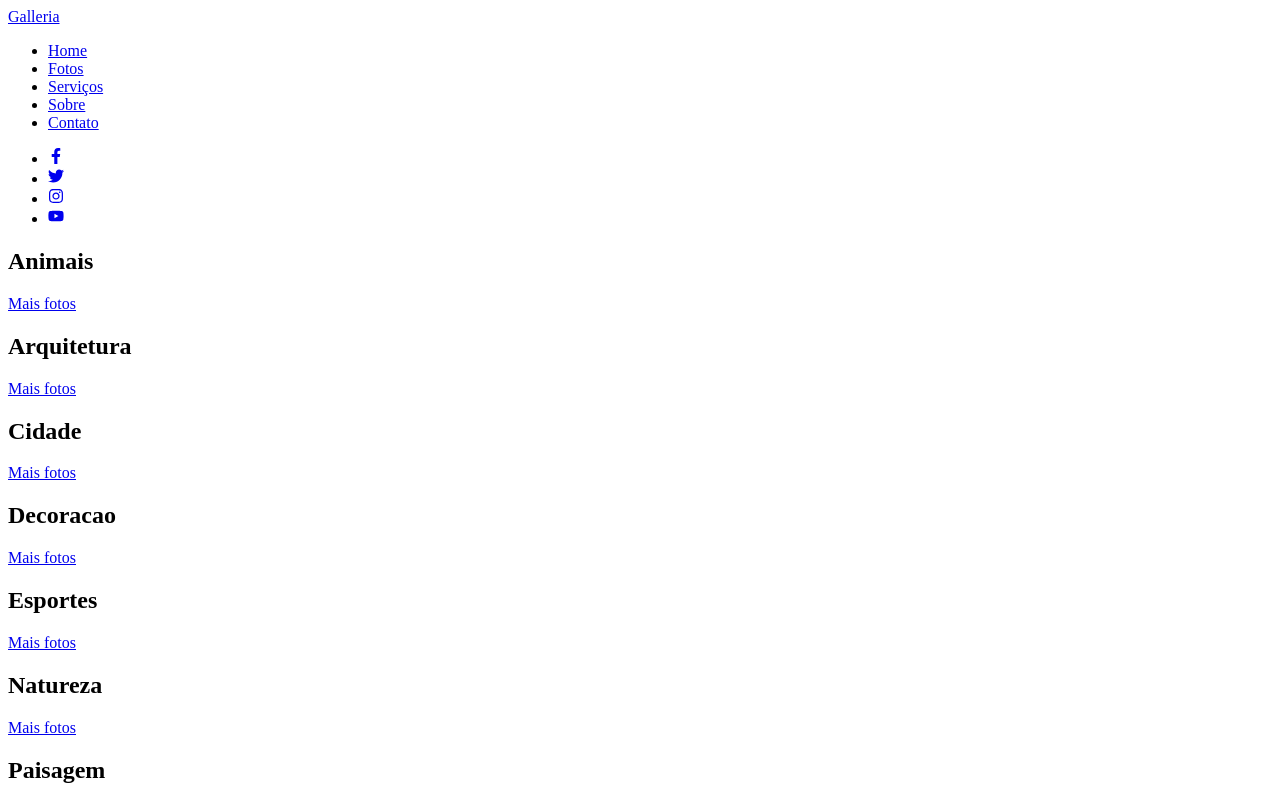
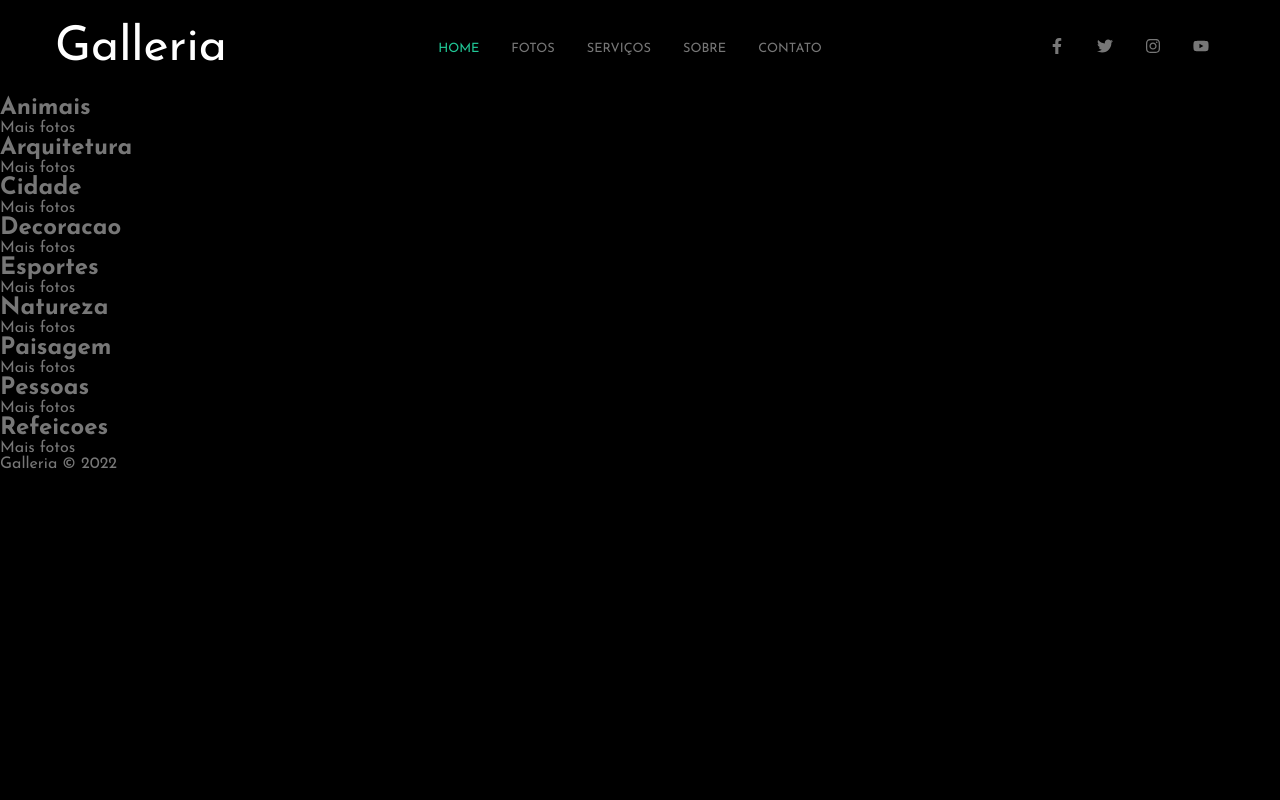
Before and after one commit to sucodelarangela/udemy-sass, a React (Vite) app: page / in a window 1280 px wide. Shown: the top 800 px of the page. Built offline with nearby package versions, Linux system fonts and the light colour scheme.

Commit message:
styles for navbar component

```diff
--- a/src/components/Navbar.jsx
+++ b/src/components/Navbar.jsx
@@ -1,4 +1,6 @@
 import { FaFacebookF, FaTwitter, FaInstagram, FaYoutube } from 'react-icons/fa';
+
+import '../styles/components/navbar.sass';
 
 const Navbar = () => {
     return (
--- /dev/null
+++ b/src/styles/_mixins.sass
@@ -0,0 +1,13 @@
+@use 'variables'
+
+@mixin container
+    max-width: variables.$container-width
+    padding: 1.5rem 0
+    margin: 0 auto
+
+@mixin flex-center
+    display: flex
+    align-items: center
+    justify-content: center
+
+// this file with _ is a partial
--- /dev/null
+++ b/src/styles/_variables.sass
@@ -0,0 +1,10 @@
+@import url('https://fonts.googleapis.com/css2?family=Josefin+Sans:ital,wght@0,100;0,200;0,300;0,400;0,500;0,600;0,700;1,100;1,200;1,300;1,400;1,500;1,600;1,700&display=swap')
+
+$font: 'Josefin Sans', sans-serif
+$primary-color: #fff
+$secondary-color: #20c997
+$text-color: #777
+$bg-color: #000
+$container-width: 1170px
+
+// this file with _ is a partial
--- /dev/null
+++ b/src/styles/components/navbar.sass
@@ -0,0 +1,34 @@
+@use '../variables'
+@use '../mixins'
+
+.header
+    display: flex
+    justify-content: space-between
+    // using mixins/functions
+    @include mixins.container
+    &__brand // .header__brand
+        color: variables.$primary-color
+        font-size: 3rem
+    &__navbar // .header__navbar
+        ul
+            height: 100%
+            @include mixins.flex-center
+            li
+                margin: 0 1rem
+                text-transform: uppercase
+                font-size: .8rem
+                .active
+                    color: variables.$secondary-color
+                a
+                    &:hover // a:hover
+                        color: variables.$secondary-color
+    &__social-media // .header__social-media
+        display: flex
+        ul
+            @include mixins.flex-center
+            width: 100%
+            li
+                margin: 0 1rem
+                a
+                    &:hover
+                        color: variables.$primary-color
--- a/src/styles/main.sass
+++ b/src/styles/main.sass
@@ -1 +1,20 @@
-@import url('https://fonts.googleapis.com/css2?family=Josefin+Sans:ital,wght@0,100;0,200;0,300;0,400;0,500;0,600;0,700;1,100;1,200;1,300;1,400;1,500;1,600;1,700&display=swap')
+@use 'variables'
+
+*
+    font-family: variables.$font
+    padding: 0
+    margin: 0
+    box-sizing: border-box
+
+body
+    background-color: variables.$bg-color
+    color: variables.$text-color
+
+    // nesting
+    a // body a
+        color: variables.$text-color
+        text-decoration: none
+        transition: .4s
+
+    ul // body ul
+        list-style: none
```
